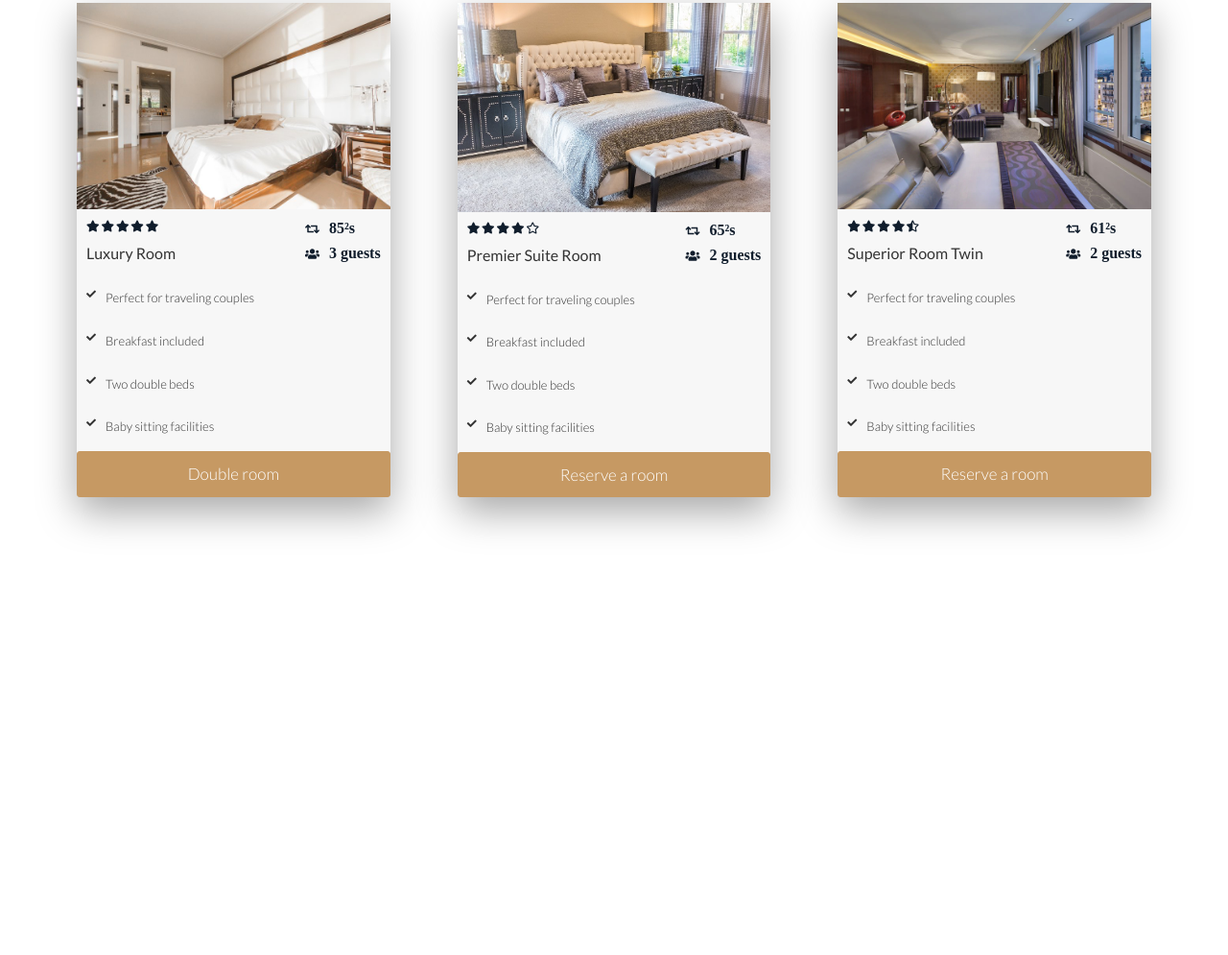
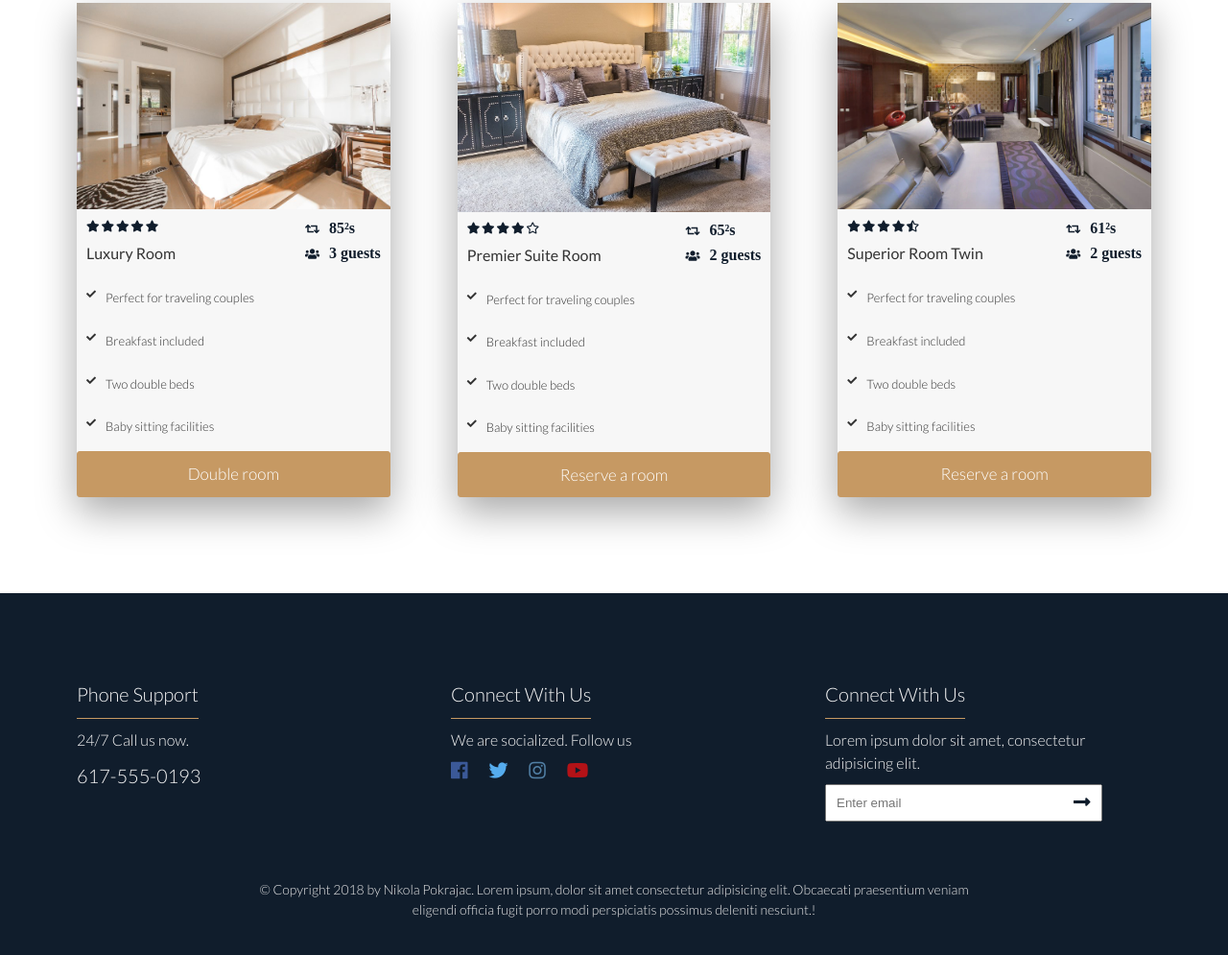
Before and after one commit to nikolaPokrajac/Hotel_Website, a website: page index.html in a window 1280 px wide. Shown: the part 4391-5386 px from the top of the page at 96% size. Before the commit the page ends 5009 px from the top, so only its background shows below. Drawn offline with Linux system fonts and the light colour scheme.

Commit message:
Footer added.

```diff
--- a/index.html
+++ b/index.html
@@ -383,8 +383,53 @@
 
     </section>
 
-    <footer class="footer"></footer>
+    <footer class="footer">
+        <div class="footer__container">
+            <ul class="footer__list">
+                <li class="footer__item">
+                    <p class="footer__heading">Phone Support</p>
+                </li>
+                <li class="footer__item">
+                    <p class="footer__text">24/7 Call us now.</p>
+                </li>
+                <li class="footer__item">
+                    <a href="#" class="footer__phone">617-555-0193</a>
+                </li>
+            </ul>
 
+            <ul class="footer__list">
+                <li class="footer__item">
+                    <p class="footer__heading">Connect With Us</p>
+                </li>
+                <li class="footer__item">
+                    <p class="footer__text">We are socialized. Follow us</p>
+                </li>
+                <li class="footer__social">
+                    <a href="" class="footer__link"><i class="fab fa-facebook footer__icon"></i></a>
+                    <a href="" class="footer__link"><i class="fab fa-twitter footer__icon"></i></a>
+                    <a href="" class="footer__link"><i class="fab fa-instagram footer__icon"></i></a>
+                    <a href="" class="footer__link"><i class="fab fa-youtube footer__icon"></i></a>
+                </li>
+            </ul>
+
+            <ul class="footer__list">
+                <li class="footer__item">
+                    <p class="footer__heading">Connect With Us</p>
+                </li>
+                <li class="footer__item">
+                    <p class="footer__text">Lorem ipsum dolor sit amet, consectetur adipisicing elit.</p>
+                </li>
+                <li class="footer__item">
+                    <input type="email" placeholder="Enter email" class="footer__email">
+                    <a href="#"><i class="fas fa-long-arrow-alt-right footer__email__icon"></i></a>
+                </li>
+            </ul>
+        </div>
+        <p class="copyright">
+            &copy; Copyright 2018 by Nikola Pokrajac. Lorem ipsum, dolor sit amet consectetur adipisicing elit.
+            Obcaecati praesentium veniam eligendi officia fugit porro modi perspiciatis possimus deleniti nesciunt.!
+        </p>
+    </footer>
 
 </body>
 
--- /dev/null
+++ b/sass/layout/_footer.scss
@@ -0,0 +1,100 @@
+.footer {
+    background-color: $color-secondary;
+    grid-column: full-start / full-end;
+    padding: 8rem;
+
+    &__container {
+        display: grid;
+        grid-template-columns: repeat(auto-fit, minmax(15em, 1fr));
+        grid-gap: 5rem;
+    }
+
+    &__list {
+        list-style: none;
+    }
+
+    &__item {
+        display: flex;
+        align-items: center;
+    }
+
+    &__heading {
+        font-size: 2rem;
+        color: $color-grey-light-1;
+        padding: 1rem 0;
+        border-bottom: 1px solid $color-primary;
+        margin-bottom: 1rem;
+    }
+
+    &__text {
+        font-size: 1.6rem;
+        color: $color-grey-light-1;
+        margin-bottom: 1rem;
+    }
+
+    &__phone {
+        font-size: 2rem;
+        color: $color-grey-light-1;
+        text-decoration: none;
+    }
+
+    &__social {}
+
+    &__icon {
+        font-size: 2rem;
+        margin-right: 2rem;
+    }
+
+    &__link {
+        &:nth-child(1) {
+            color: #3b5998;
+        }
+
+        &:nth-child(2) {
+            color: #55acee;
+        }
+
+        &:nth-child(3) {
+            color: #517fa4;
+        }
+
+        &:nth-child(4) {
+            color: #b31217;
+        }
+
+        &:nth-child(1):hover {
+            color: #2d4473;
+        }
+
+        &:nth-child(2):hover {
+            color: #2795e9;
+        }
+
+        &:nth-child(3):hover {
+            color: #406582;
+        }
+
+        &:nth-child(4):hover {
+            color: #850d11;
+        }
+    }
+
+    &__email {
+        padding: 1rem;
+        width: 85%;
+
+        &__icon {
+            font-size: 2rem;
+            color: $color-secondary;
+            margin-left: -3rem;
+        }
+    }
+}
+
+.copyright {
+    font-size: 1.4rem;
+    color: $color-grey-light-2;
+    margin: 6rem auto 0 auto;
+    text-align: center;
+    width: 70%;
+}
--- a/sass/main.scss
+++ b/sass/main.scss
@@ -12,6 +12,7 @@
 @import "components/rooms";
 
 @import "layout/about";
+@import "layout/footer";
 @import "layout/gallery";
 @import "layout/header";
 @import "layout/navigation";
```
Also changed, not shown: css/style.css, 3 other files.
